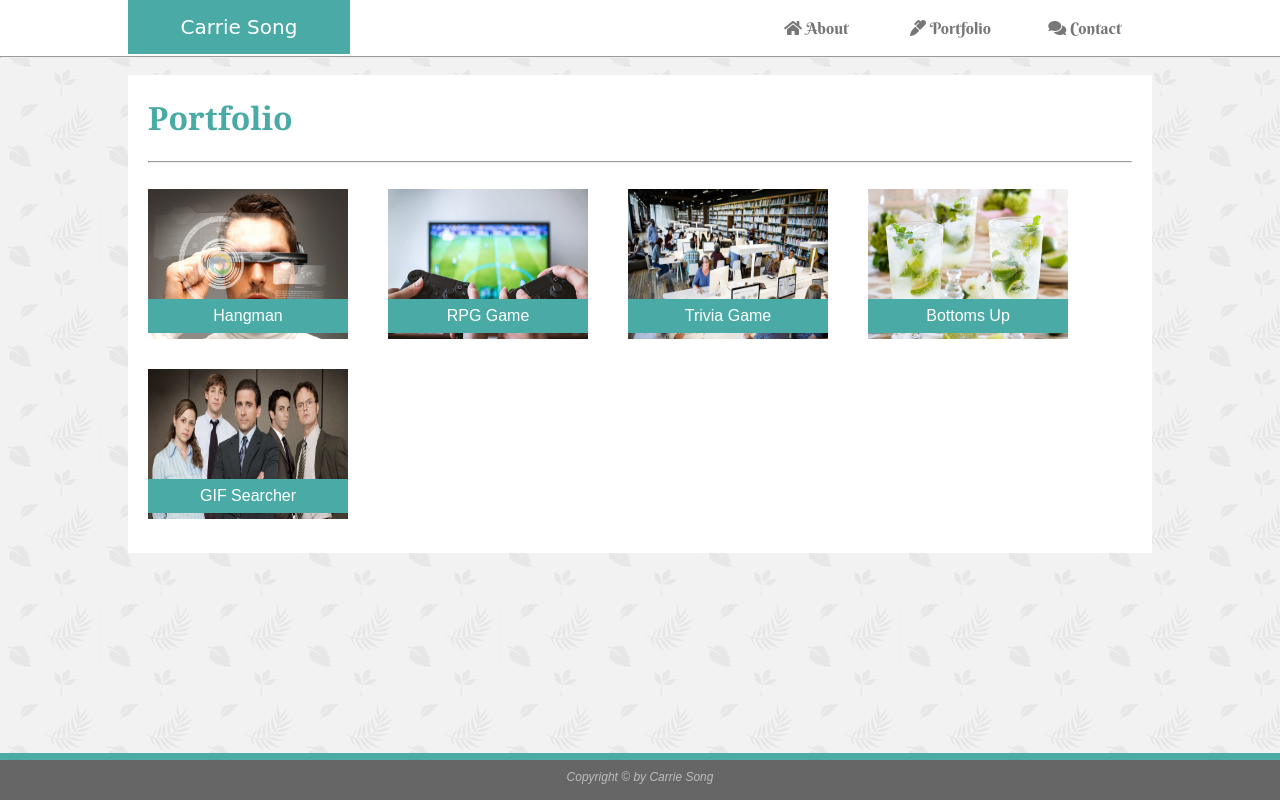
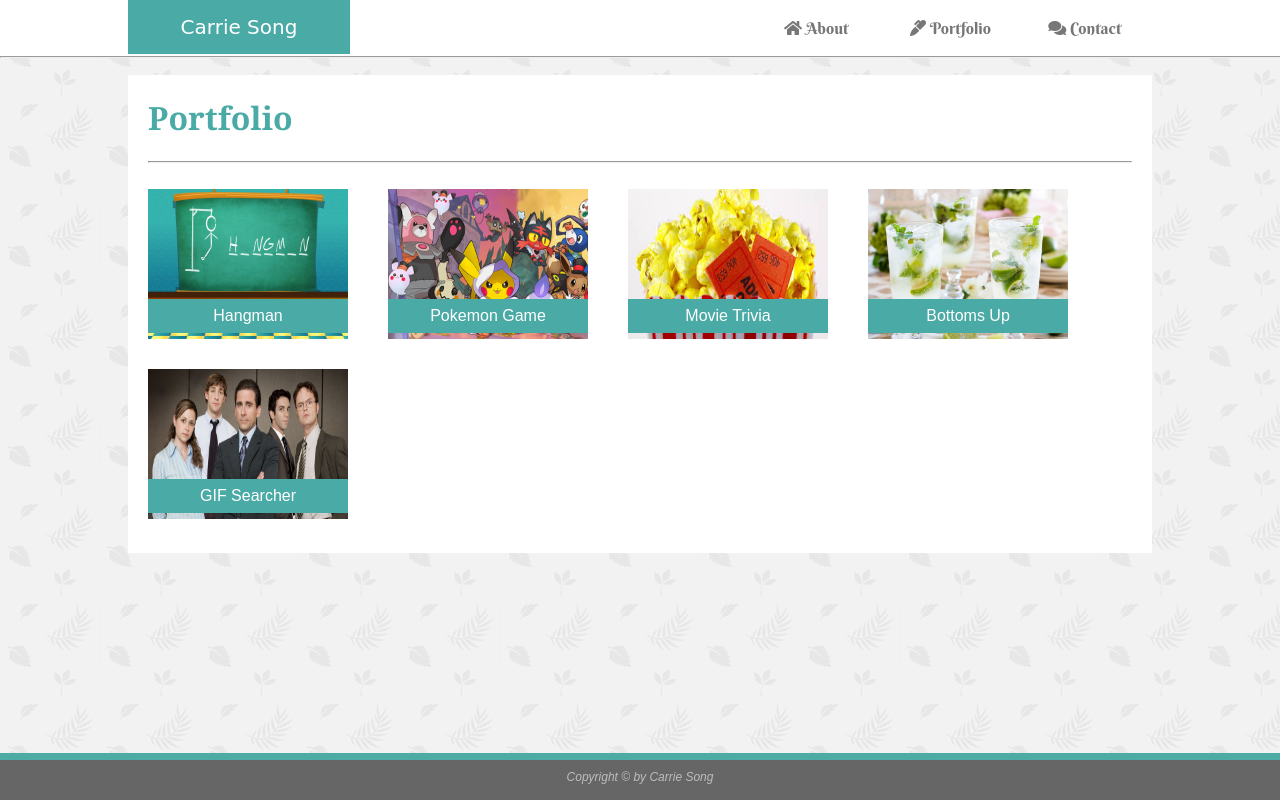
Before and after one commit to chengyisong/Responsive-Portfolio, a plain HTML site: page portfolio.html in a window 1280 px wide. Drawn offline with Linux system fonts and the light colour scheme; a web font is replaced by a local one.

Commit message:
portfolio updated

```diff
--- a/assets/css/style.css
+++ b/assets/css/style.css
@@ -282,6 +282,10 @@ footer {
     background-color: #8a044d;
 }
 
+.contactInfo {
+    color: #22726e;
+}
+
 @media screen and (max-width: 980px) {
     body {
         margin-left: 5%;
--- a/portfolio.html
+++ b/portfolio.html
@@ -33,17 +33,17 @@
 
             <div id="port1">
                 <a href="https://chengyisong.github.io/hangman" target="_blank" class="noUnder"><h3 class="port_name">Hangman</h3></a>
-                <img id="pic1" src="assets/images/Wearable-Tech-2.jpg" width="200px" height="150px">
+                <img id="pic1" src="assets/images/hangman.jpg" width="200px" height="150px">
             </div>
 
             <div id="port2">
-                <a href="https://chengyisong.github.io/unit-4-game" target="_blank" class="noUnder"><h3 class="port_name">RPG Game</h3></a>
-                <img id="pic2" src="assets/images/gaming.jpg" width="200px" height="150px">
+                <a href="https://chengyisong.github.io/unit-4-game" target="_blank" class="noUnder"><h3 class="port_name">Pokemon Game</h3></a>
+                <img id="pic2" src="assets/images/pokemon.jpg" width="200px" height="150px">
             </div>
 
             <div id="port3">
-                    <a href="https://chengyisong.github.io/TriviaGame" target="_blank" class="noUnder"><h3 class="port_name">Trivia Game</h3>
-                <img id="pic3" src="assets/images/Library.jpg" width="200px" height="150px">
+                    <a href="https://chengyisong.github.io/TriviaGame" target="_blank" class="noUnder"><h3 class="port_name">Movie Trivia</h3>
+                <img id="pic3" src="assets/images/trivia.jpg" width="200px" height="150px">
             </div>
 
             <div id="port4">
```
Also changed, not shown: contact.html (+7 -0 lines), index.html (+1 -3 lines), assets/images/hangman.jpg (added), assets/images/hangman.png (added), assets/images/pokemon.jpg (added), assets/images/trivia.jpg (added).
